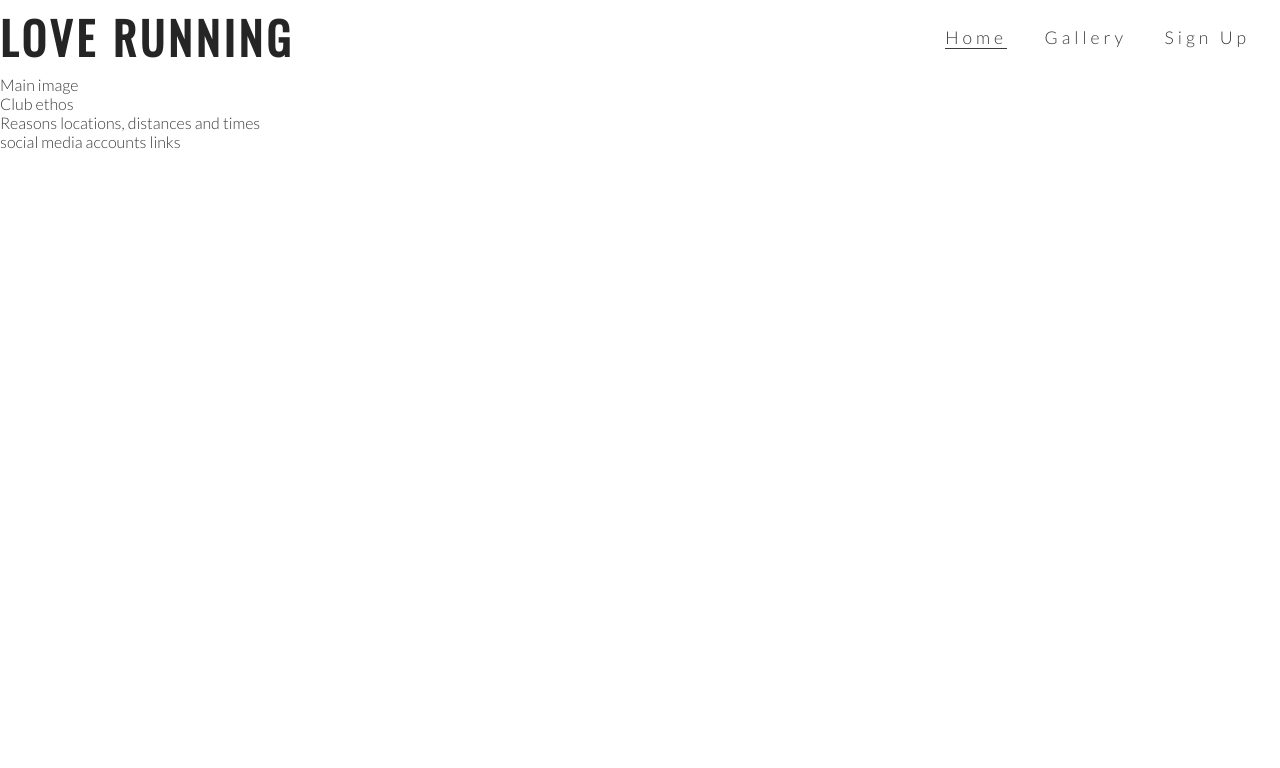
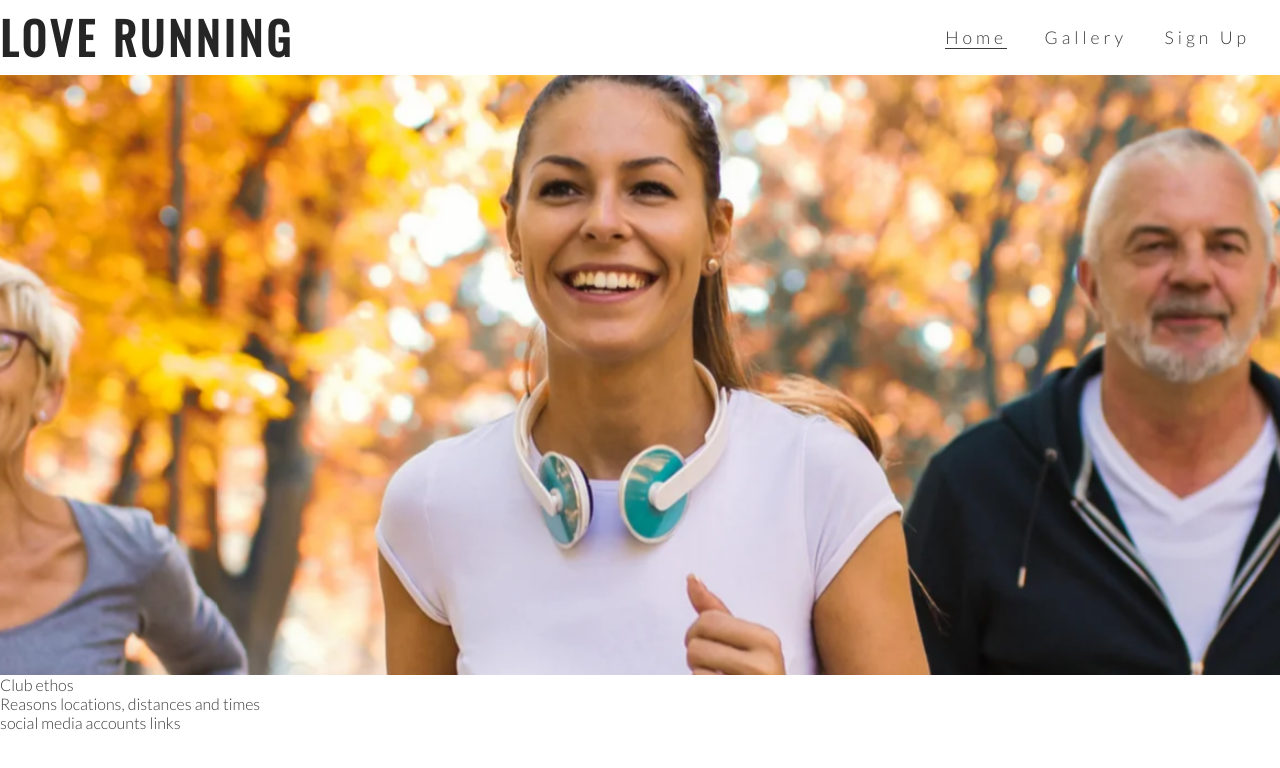
Before and after one commit to ShaneCDev/love-running, a plain HTML site: page index.html in a window 1280 px wide. Drawn offline with nearby package versions, Linux system fonts and the light colour scheme.

Commit message:
add hero image and animaton for zoom

```diff
--- a/assets/css/style.css
+++ b/assets/css/style.css
@@ -59,3 +59,32 @@ h1, h2 {
 .active {
     border-bottom: 1px solid #3a3a3a;
 }
+
+/*  hero image  */
+
+#hero-outer {
+    height: 600px;
+    width: 100%;
+    overflow: hidden;
+}
+
+#hero-image {
+    height: 600px;
+    width: 100%;
+    background: url('../img/hero-image.webp') no-repeat center center;
+
+    /* animates zoom effect on loading page */
+    animation-name: hero-zoom;
+    animation-duration: 5s;
+    animation-fill-mode: forwards;
+}
+
+/* creates the level of zoom for hero image */
+@keyframes hero-zoom {
+    from {
+        transform: scale(1);
+    }
+    to {
+        transform: scale(1.1);
+    }
+}
--- a/index.html
+++ b/index.html
@@ -33,8 +33,10 @@
             </nav>
         </div>
     </header>
-    <section>
-        Main image
+    <section id="hero-outer">
+        <div id="hero-image">
+
+        </div>
     </section>
     <section>
         Club ethos
```
Also changed, not shown: assets/img/hero-image.webp (added).
